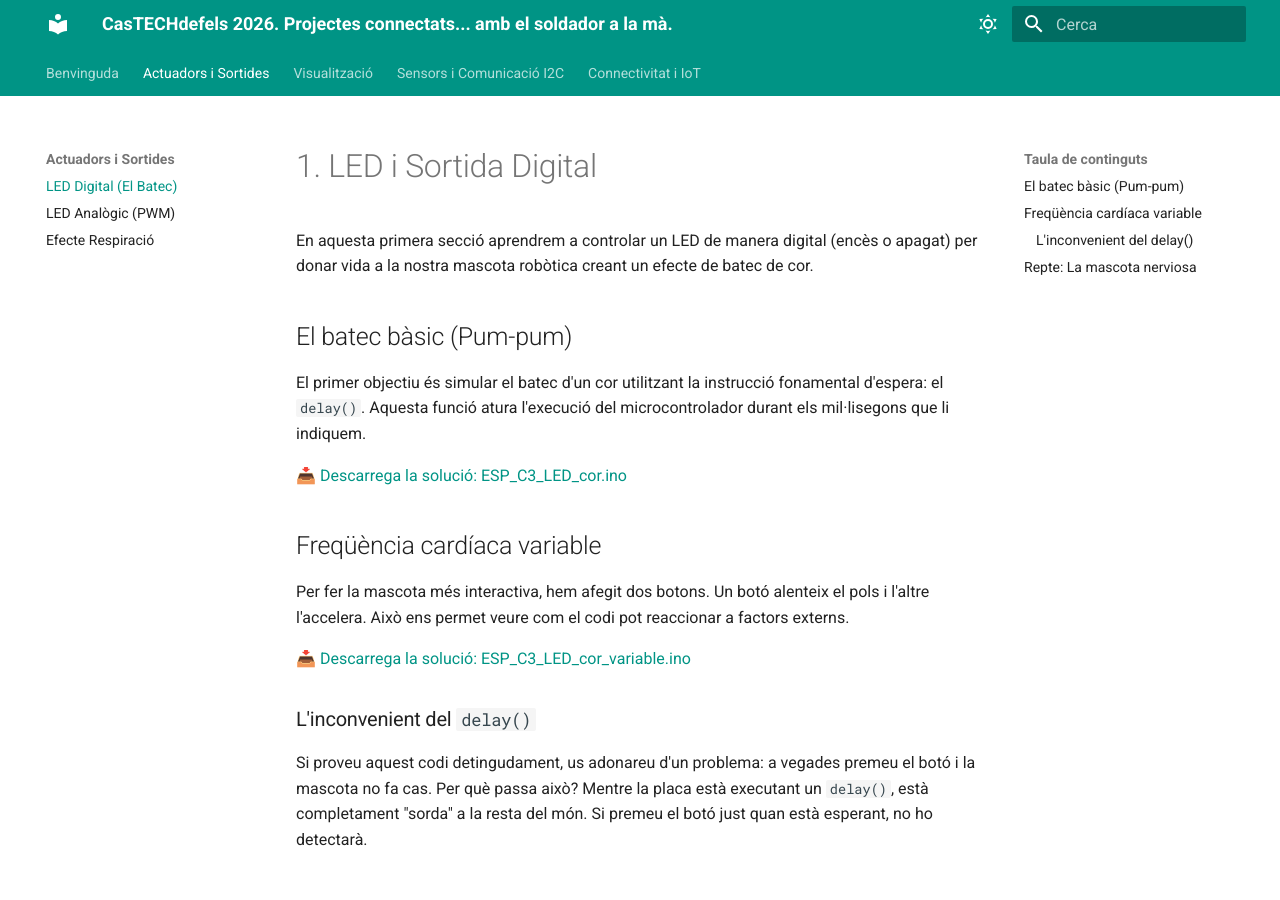
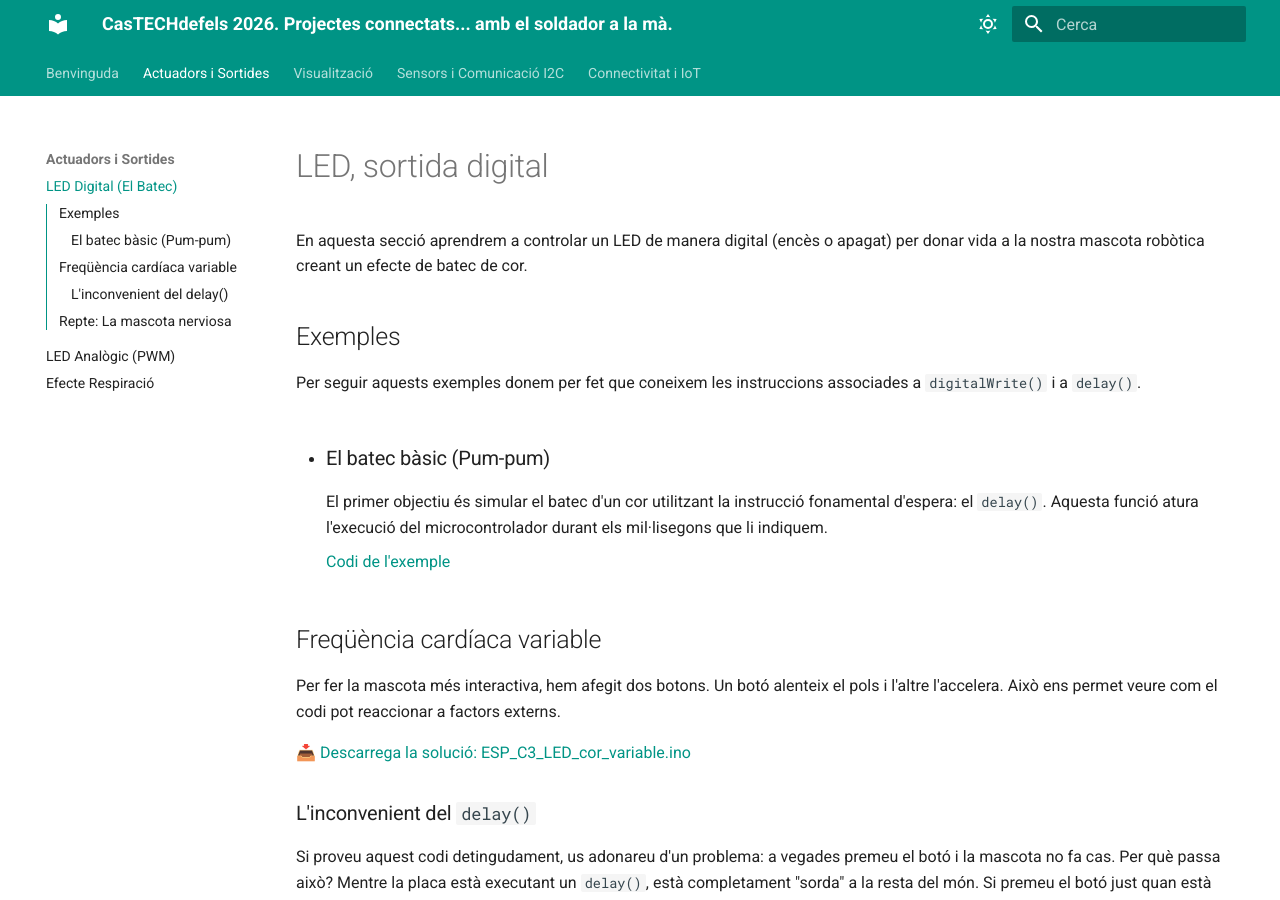
Before and after one commit to marcos-q/2026_Castechdefels, an MkDocs documentation site: the page built from docs/led_digital.md, in a window 1280 px wide and 900 px high. Built offline with MkDocs 1.6.1 and Material for MkDocs 9.7.7, drawn with Linux system fonts in a browser that asks for light colours.

Commit message:
Arreglo format exemples

```diff
--- a/docs/led_digital.md
+++ b/docs/led_digital.md
@@ -1,18 +1,17 @@
-# 1. LED i Sortida Digital
+# LED, sortida digital
+En aquesta secció aprendrem a controlar un LED de manera digital (encès o apagat) per donar vida a la nostra mascota robòtica creant un efecte de batec de cor.
+
+## Exemples
+Per seguir aquests exemples donem per fet que coneixem les instruccions associades a `digitalWrite()` i a `delay()`.
 
 
+- ### El batec bàsic (Pum-pum)
 
-En aquesta primera secció aprendrem a controlar un LED de manera digital (encès o apagat) per donar vida a la nostra mascota robòtica creant un efecte de batec de cor.
+    El primer objectiu és simular el batec d'un cor utilitzant la instrucció fonamental d'espera: el `delay()`. Aquesta funció atura l'execució del microcontrolador durant els mil·lisegons que li indiquem.
+
+    [Codi de l'exemple](..\Exemples\ESP_C3_LED_cor\ESP_C3_LED_cor.ino)
 
 
-
-## El batec bàsic (Pum-pum)
-
-El primer objectiu és simular el batec d'un cor utilitzant la instrucció fonamental d'espera: el `delay()`. Aquesta funció atura l'execució del microcontrolador durant els mil·lisegons que li indiquem.
-
-
-
-[📥 Descarrega la solució: ESP\_C3\_LED\_cor.ino](../Exemples/ESP\_C3\_LED\_cor/ESP\_C3\_LED\_cor.ino)
 
 
 
--- a/mkdocs.yml
+++ b/mkdocs.yml
@@ -24,7 +24,7 @@ theme:
     - navigation.tabs # Menú superior per a les grans seccions
     - navigation.sections # Menú lateral organitzat per blocs
     - content.code.copy # Botó per copiar el codi
-
+    - toc.integrate # Mou l'índex de la dreta al menú de l'esquerra
 
 plugins:
   - search # Activa el buscador automático dentro de la web
```
